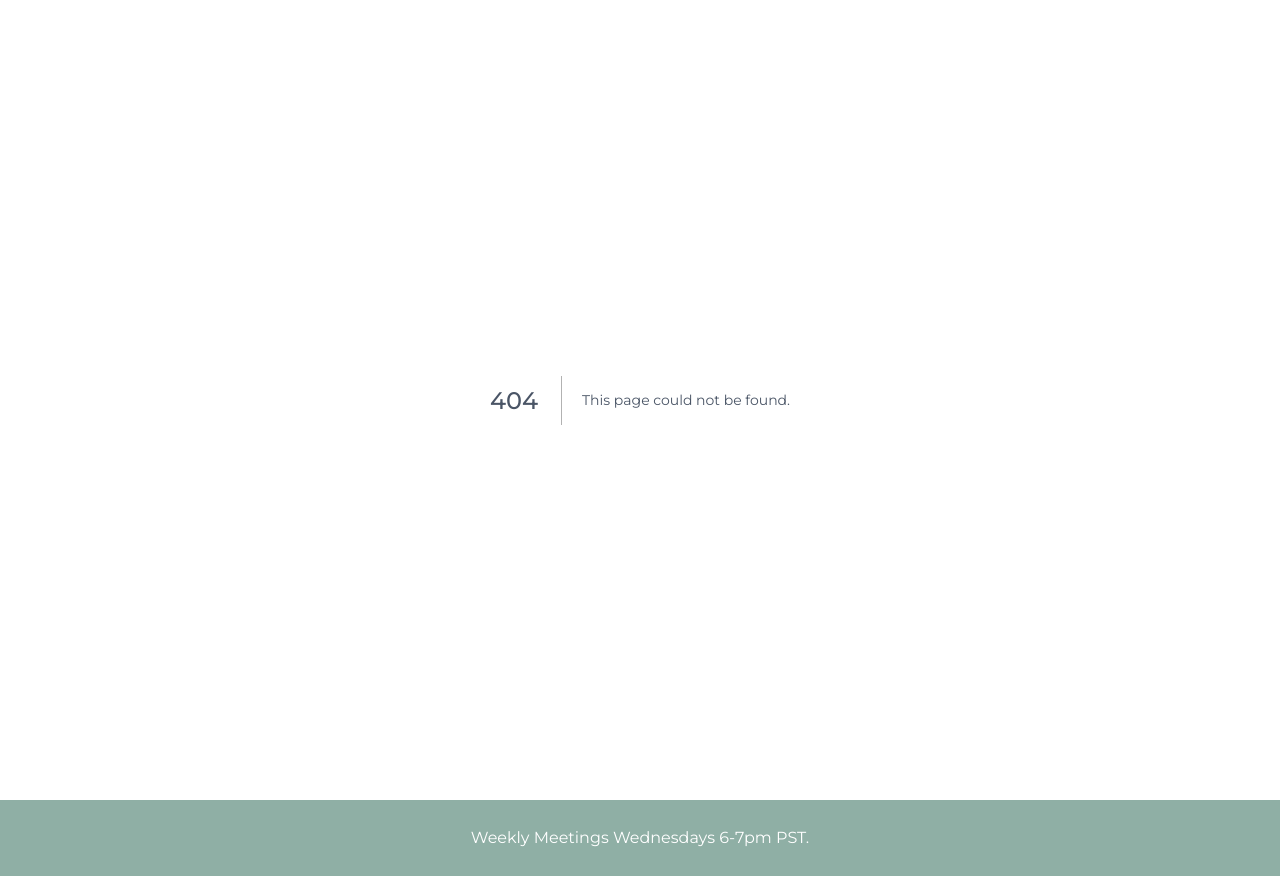
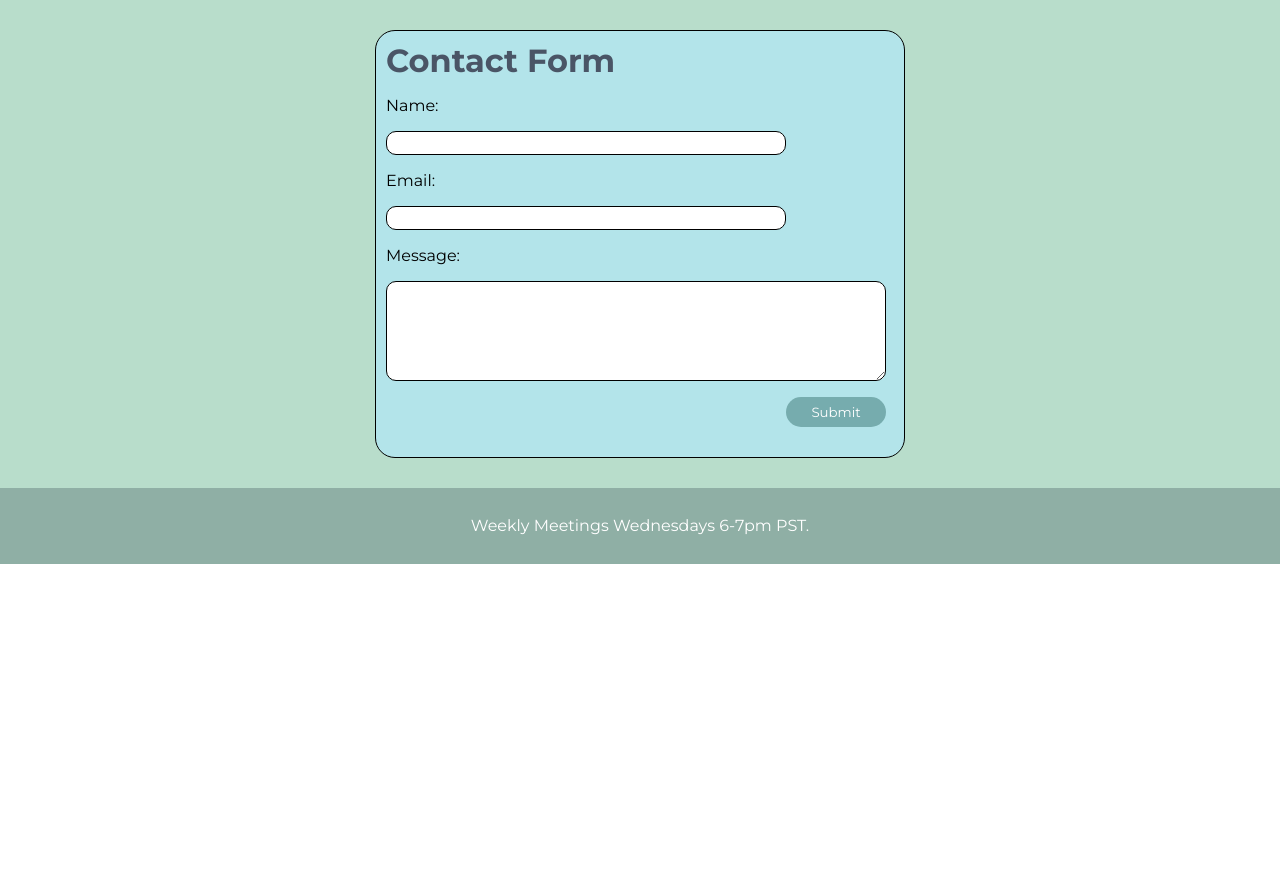
Before and after one commit to include-davis/Leads-Training-2025, a Next.js app: page /day4 in a window 1280 px wide. Before the commit this address had no page. After the commit the page ends 800 px from the top, so only its background shows below. Built offline with nearby package versions, Linux system fonts and the light colour scheme.

Commit message:
Day4 - Set up page

```diff
--- /dev/null
+++ b/app/(pages)/day4/page.jsx
@@ -0,0 +1,28 @@
+import styles from './page.module.scss';
+
+
+export default function ContactForm() {
+  return (
+
+    <div className={styles.formBox}>
+
+      <form id="contactForm" className={styles.contactForm}>
+        <h1> Contact Form </h1>
+
+        <label htmlFor="name">Name:</label>
+        <input className={styles.input} type="text" id="name" name="name" required />
+
+        <label htmlFor="email">Email:</label>
+        <input className={styles.input} type="email" id="email" name="email" required />
+
+        <label htmlFor="message">Message:</label>
+        <textarea className={styles.textarea} id="message" name="message" required></textarea>
+
+        <button className={styles.submit} type="submit">Submit</button>
+      </form>
+      <div id="statusMessage"></div>
+
+
+    </div>
+  );
+}
--- /dev/null
+++ b/app/(pages)/day4/page.module.scss
@@ -0,0 +1,44 @@
+.formBox{
+    display: flex;
+    justify-content: center;
+    padding: 20px;
+    background-color: rgb(184, 221, 203);
+}
+
+.contactForm{
+    border: black solid 1px;
+    border-radius: 20px;
+    display: flex;
+    flex-direction: column;
+    gap: 16px;
+    width: 530px;
+    margin: 10px;
+    padding: 10px;
+    background-color: rgb(179, 228, 234);
+}
+
+.input{
+    border: 1px black solid;
+    padding: 3px;
+    width: 400px;
+    border-radius: 10px;
+}
+
+.textarea {
+    border: 1px black solid;
+    height: 100px;
+    width: 500px;
+    padding: 3px;
+    border-radius: 10px;
+}
+
+.submit{
+    margin: 0px 0px 20px 400px;
+    border-radius: 50px;
+    height: 30px;
+    width: 100px;
+    padding: 3px;
+    color: white;
+    border: 0px;
+    background-color: rgb(118, 172, 174);
+}
--- a/app/(pages)/page.jsx
+++ b/app/(pages)/page.jsx
@@ -5,7 +5,7 @@ const days = [
   { day: 1, title: 'Task 1', description: 'Add task description here.', url: '/task_example' },
   { day: 2, title: 'Task 2', description: 'Carousel with Light/Dark themes', url: '/day2' },
   { day: 3, title: 'Task 3', description: 'Build a Blog', url: '/day3' },
-  { day: 4, title: 'Task 4', description: 'Add task description here.', url: '/day4' },
+  { day: 4, title: 'Task 4', description: 'Simple Contact Form', url: '/day4' },
   { day: 5, title: 'Task 5', description: 'Add task description here.', url: '/day5' },
 ];
 
--- a/package.json
+++ b/package.json
@@ -10,6 +10,7 @@
   },
   "dependencies": {
     "next": "^15.3.5",
+    "nodemailer": "^7.0.5",
     "prop-types": "^15.8.1",
     "react": "^19.0.0",
     "react-dom": "^19.0.0",
```
Also changed, not shown: app/(pages)/day4/api/contact.js (added, +7 -0 lines), 1 other file (tests, documents, lock files or other folders).
